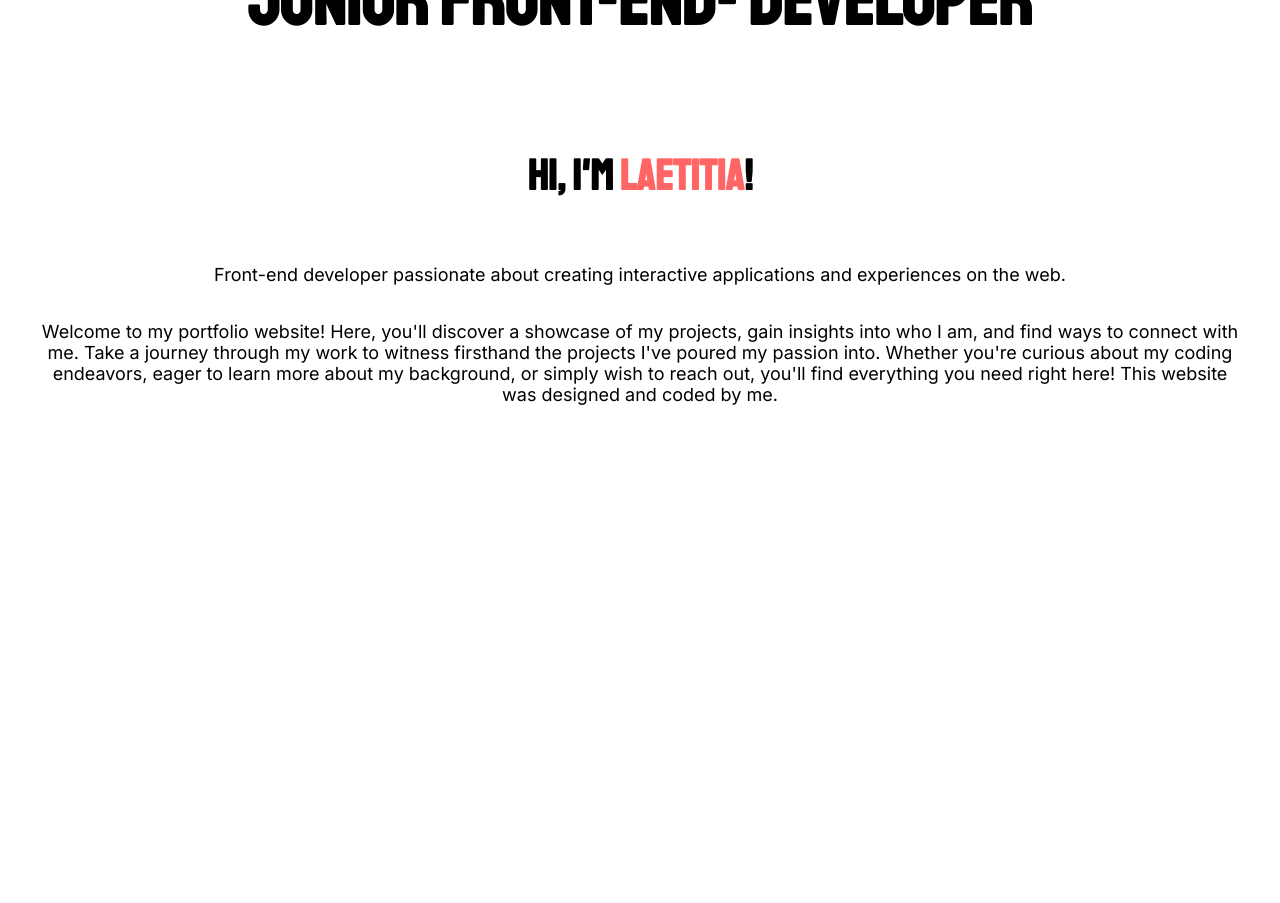
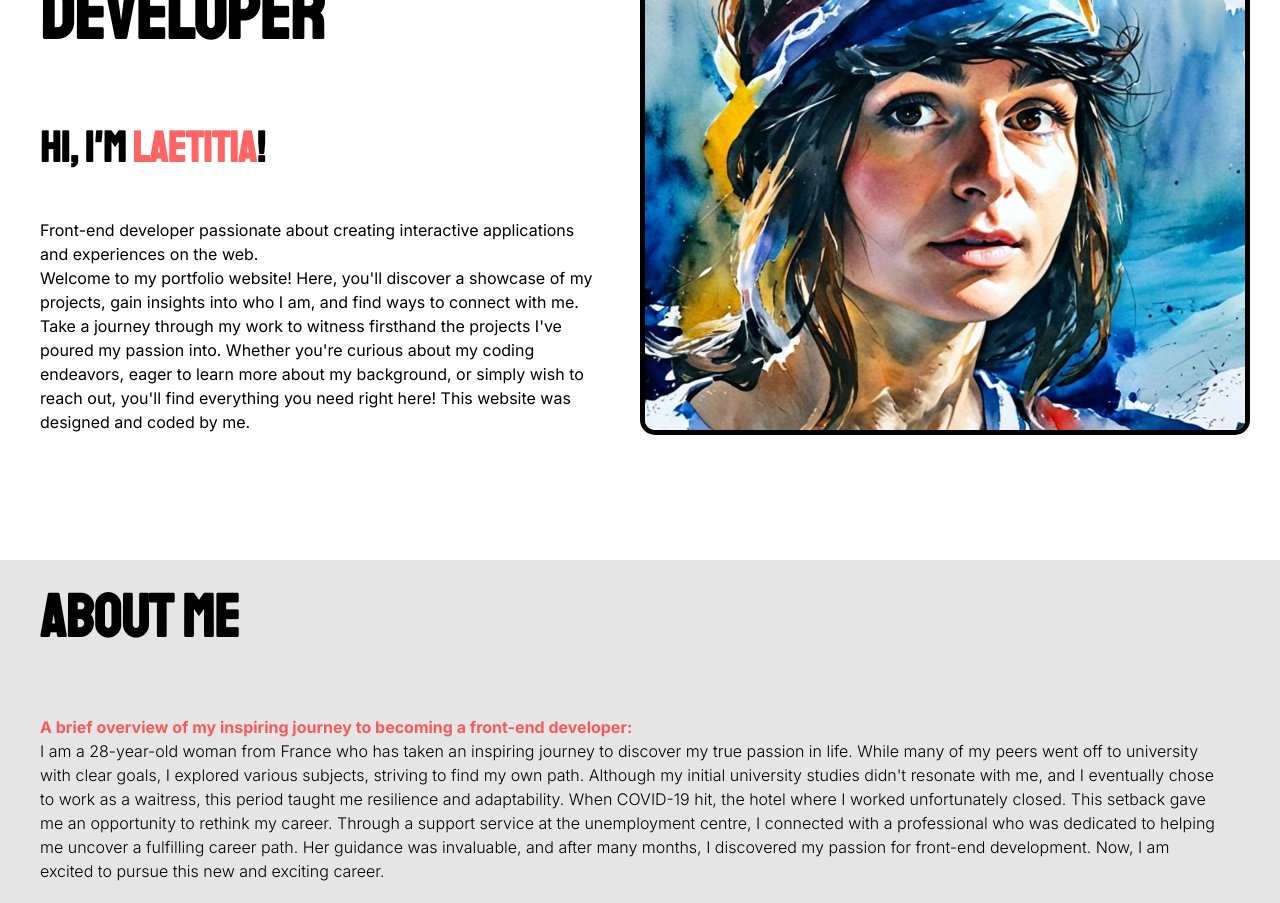
Before and after one commit to ls-95/portfolio, a React (Create React App) app: page / in a window 1280 px wide. Shown: the part 240-1143 px from the top of the page. Before the commit the page ends 800 px from the top, so only its background shows below. Built offline with nearby package versions, Linux system fonts and the light colour scheme.

Commit message:
Changed styling of Homepage and initial information of the About section

```diff
--- a/src/About.css
+++ b/src/About.css
@@ -0,0 +1,28 @@
+.About {
+  max-width: 1200px;
+  margin: 0 auto;
+  display: grid;
+  grid-template-columns: 1fr;
+  padding: 20px;
+}
+
+.About h2 {
+  margin-bottom: 60px;
+}
+
+.About .text-section {
+  padding-right: 20px;
+  font-weight: 300;
+}
+
+.About img {
+  width: 100%;
+  height: auto;
+  border-radius: 6px;
+}
+
+@media (max-width: 1200px) {
+  .About {
+    padding: 20px;
+  }
+}
--- a/src/About.js
+++ b/src/About.js
@@ -1,6 +1,33 @@
-//import Photo from "./images/laetitiasaunderspaintingphoto.jpg";
 import "./About.css";
 
 export default function Header() {
-  return;
+  return (
+    <div className="About">
+      <div className="about-section text-section">
+        <h2>About me</h2>
+        <p>
+          <span>
+            A brief overview of my inspiring journey to becoming a front-end
+            developer:
+          </span>
+        </p>
+        <p>
+          I am a 28-year-old woman from France who has taken an inspiring
+          journey to discover my true passion in life. While many of my peers
+          went off to university with clear goals, I explored various subjects,
+          striving to find my own path. Although my initial university studies
+          didn't resonate with me, and I eventually chose to work as a waitress,
+          this period taught me resilience and adaptability. When COVID-19 hit,
+          the hotel where I worked unfortunately closed. This setback gave me an
+          opportunity to rethink my career. Through a support service at the
+          unemployment centre, I connected with a professional who was dedicated
+          to helping me uncover a fulfilling career path. Her guidance was
+          invaluable, and after many months, I discovered my passion for
+          front-end development. Now, I am excited to pursue this new and
+          exciting career.
+        </p>
+      </div>
+      <div className="about-section"></div>
+    </div>
+  );
 }
--- a/src/App.css
+++ b/src/App.css
@@ -9,6 +9,17 @@ h1,
 h2,
 h3 {
   font-family: "Staatliches", sans-serif;
+}
+
+h2 {
+  font-size: 60px;
+  margin: 0;
+}
+
+p {
+  font-size: 16px;
+  margin: 0;
+  line-height: 1.5;
 }
 
 .App {
@@ -24,11 +35,6 @@ h3 {
   z-index: 1000;
 }
 
-.App-main {
-  max-width: 1200px;
-  margin: 0 auto;
-}
-
 .about-section {
   background-color: #e5e5e5;
 }
@@ -36,12 +42,10 @@ h3 {
 span {
   color: #ff0000;
   opacity: 0.6;
+  font-weight: bold;
 }
 
 @media (max-width: 992px) {
-  .App-main {
-    padding: 20px;
-  }
 }
 
 /*
--- a/src/Homepage.css
+++ b/src/Homepage.css
@@ -4,11 +4,13 @@
   flex-direction: column;
   justify-content: center;
   align-items: center;
-  text-align: center;
+  max-width: 1200px;
+  margin: 0 auto;
 }
 
 .Homepage h1 {
   font-size: 72px;
+  margin-top: 0;
 }
 
 .Homepage h3 {
@@ -16,10 +18,35 @@
 }
 
 .Homepage p {
-  font-size: 18px;
+  font-size: 16px;
+  padding-right: 40px;
+}
+
+.container {
+  display: grid;
+  grid-template-columns: 1fr 1fr;
+}
+
+.container img {
+  width: 100%;
+  height: auto;
+  border-radius: 15px;
+  border: 5px solid black;
+}
+
+@media (max-width: 1200px) {
+  .Homepage {
+    padding: 20px;
+  }
 }
 
 @media (max-width: 992px) {
+  .container {
+    display: grid;
+    grid-template-columns: 1fr;
+    text-align: center;
+  }
+
   .Homepage h1 {
     font-size: 48px;
     margin-bottom: 0;
@@ -32,5 +59,10 @@
 
   .Homepage p {
     font-size: 14px;
+    padding-right: 0;
+  }
+
+  .Homepage img {
+    display: none;
   }
 }
--- a/src/Homepage.js
+++ b/src/Homepage.js
@@ -1,25 +1,33 @@
 import "./Homepage.css";
+import Photo from "./images/laetitiasaunderspaintingphoto.jpg";
 
 export default function Homepage() {
   return (
     <div className="Homepage">
+      <div className="container">
+        <div className="homepage-section">
           <h1>Junior Front-End- Developer</h1>
           <h3>
             Hi, I'm <span>Laetitia</span>!
           </h3>
           <p>
-        Front-end developer passionate about creating interactive applications
-        and experiences on the web.
+            Front-end developer passionate about creating interactive
+            applications and experiences on the web.
           </p>
           <p>
-        Welcome to my portfolio website! Here, you'll discover a showcase of my
-        projects, gain insights into who I am, and find ways to connect with me.
-        Take a journey through my work to witness firsthand the projects I've
-        poured my passion into. Whether you're curious about my coding
-        endeavors, eager to learn more about my background, or simply wish to
-        reach out, you'll find everything you need right here! This website was
-        designed and coded by me.
+            Welcome to my portfolio website! Here, you'll discover a showcase of
+            my projects, gain insights into who I am, and find ways to connect
+            with me. Take a journey through my work to witness firsthand the
+            projects I've poured my passion into. Whether you're curious about
+            my coding endeavors, eager to learn more about my background, or
+            simply wish to reach out, you'll find everything you need right
+            here! This website was designed and coded by me.
           </p>
+        </div>
+        <div className="homepage-section">
+          <img src={Photo} alt="Artistic portrait of Laetitia" />
+        </div>
+      </div>
     </div>
   );
 }
```
Lines whose indentation alone changed are shown as unchanged.
